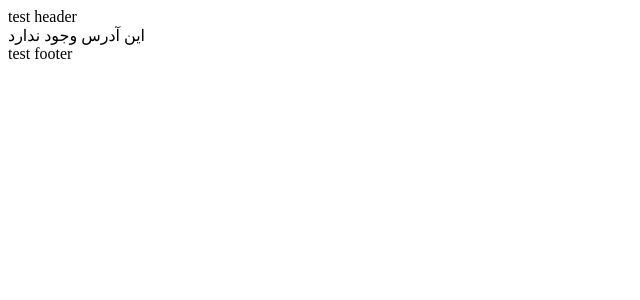
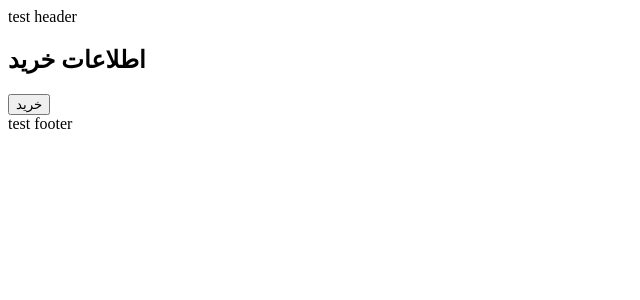
Before and after one commit to srbadni/nextjs-14-course, a Next.js app: page /order-product in a window 1280 px wide. Before the commit this address had no page. Shown: the top 300 px of the page, without its empty margins (0-640 px from the left). Built offline with nearby package versions, Linux system fonts and the light colour scheme.

Commit message:
handle router push to main page

```diff
--- /dev/null
+++ b/src/app/order-product/page.tsx
@@ -0,0 +1,22 @@
+"use client"
+
+import React from 'react';
+import {useRouter} from "next/navigation";
+
+const OrderProduct = () => {
+    const router = useRouter();
+
+    const handleClick = () => {
+        console.log("خرید با موفقیت انجام شد");
+        router.push("/");
+    }
+
+    return (
+        <div>
+            <h2>اطلاعات خرید</h2>
+            <button onClick={handleClick}>خرید</button>
+        </div>
+    );
+};
+
+export default OrderProduct;
```
